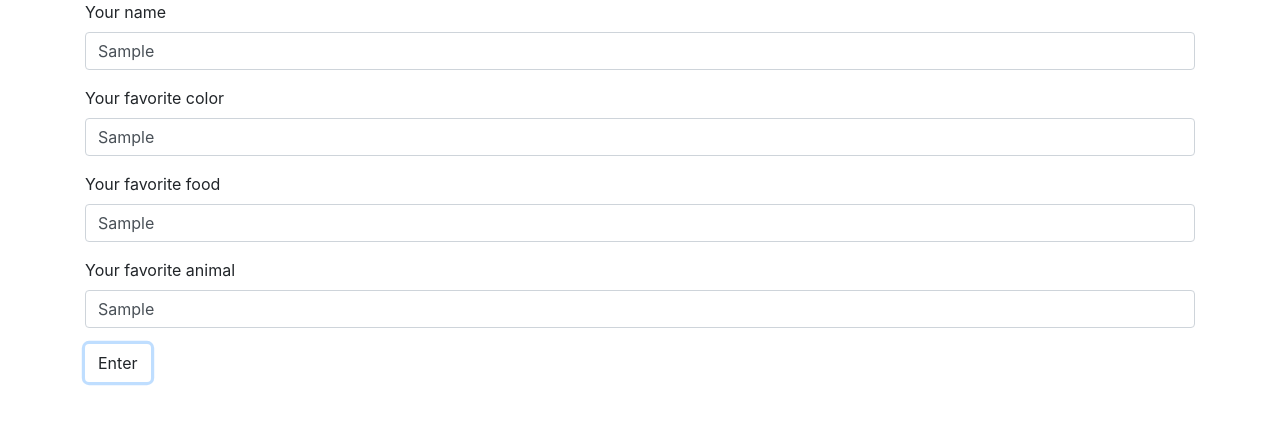
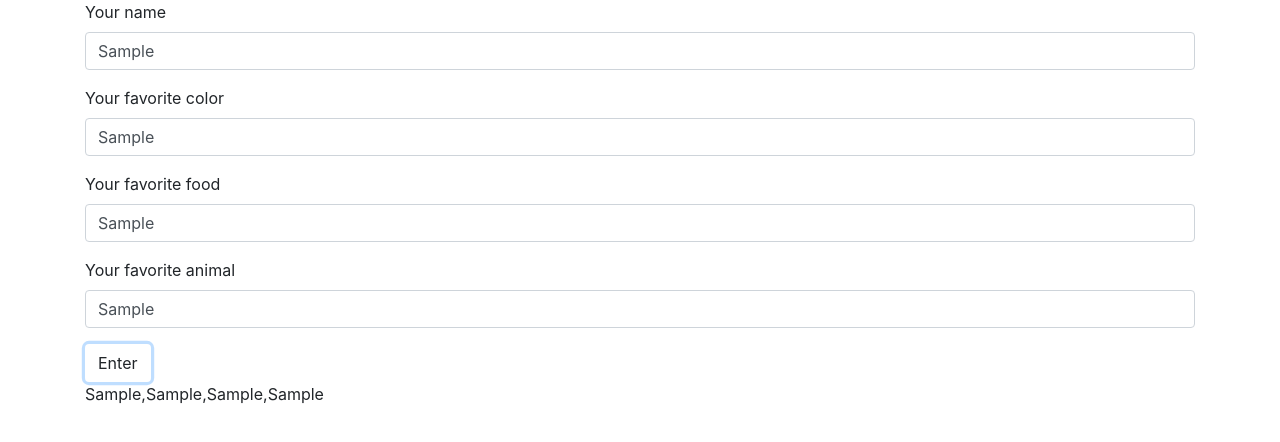
Before and after one commit to RosarioRu/user-favorite-things, a plain HTML site: page index.html in a window 1280 px wide. Both pictures are taken after typing "Sample", "Sample", "Sample", "Sample" into the empty fields and a click on the button "Enter". Drawn offline with Linux system fonts and the light colour scheme.

Commit message:
Add function to show the results and insert the array into span.
Co-authored-by: Sun Roberts <suerobertstx@yahoo.com>

```diff
--- a/js/scripts.js
+++ b/js/scripts.js
@@ -6,10 +6,10 @@ $(document).ready(function() {
     const userFood=$("input#food").val();
     const userAnimal=$("input#animal").val();
 
+    let resultArray=[userName, userColor, userFood, userAnimal];
 
+    $("#insert").text(resultArray);
+    $(".show-results").show();
+  });
 
-
-
-
-  });
 });
```
Also changed, not shown: index.html (+1 -0 lines).
